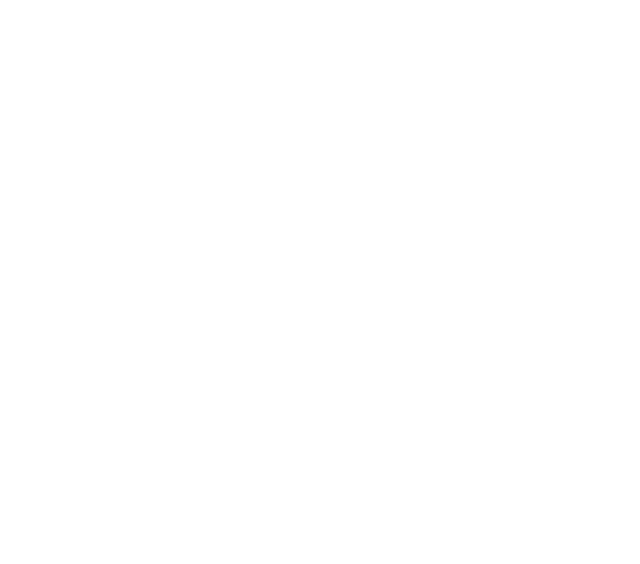
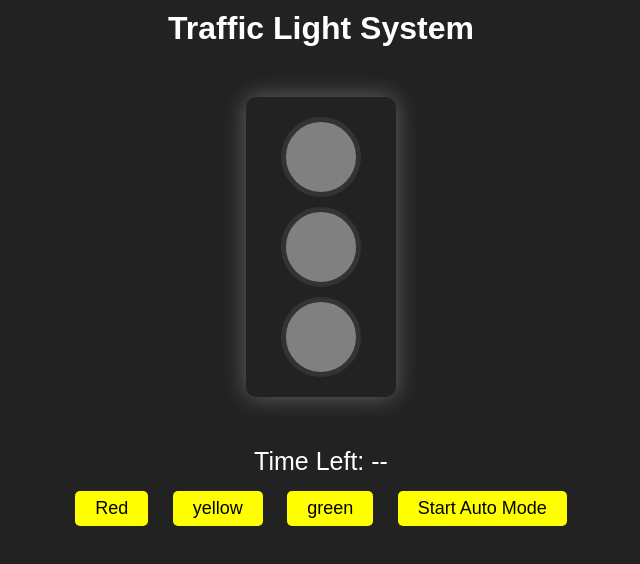
Before and after one commit to hasnainasif0761/DOM-traffic-Light-Pro, a plain HTML site: page index.html in a window 1280 px wide. Shown: the whole page, without its empty margins (319-959 px from the left). Drawn offline with Linux system fonts and the light colour scheme.

Commit message:
Second-Updation

```diff
--- a/index.html
+++ b/index.html
@@ -3,9 +3,23 @@
 <head>
     <meta charset="UTF-8">
     <meta name="viewport" content="width=device-width, initial-scale=1.0">
-    <title>Document</title>
+    <title>Traffic Light Simulator Project</title>
+    <link rel="icon" type="image/png" href="./logo.png">
+    <link rel="stylesheet" href="style.css">
 </head>
 <body>
+    <h1>Traffic Light System</h1>
+    <div id="traffic-light">
+        <div id="red" class="light"></div>
+        <div id="yellow" class="light"></div>
+        <div id="green" class="light"></div>
+    </div>
+    <div id="timer">Time Left: --</div>
 
+    <button onclick="manualRed()">Red</button>
+    <button onclick="manualYellow()">yellow</button>
+    <button onclick="manualGreen()">green</button>
+    <button onclick="startAuto()">Start Auto Mode</button>
+    <script src="script.js"></script>
 </body>
 </html>
--- /dev/null
+++ b/script.js
@@ -0,0 +1,23 @@
+let red = document.getElementById('red');
+let yellow = document.getElementById('yellow');
+let green = document.getElementById('green');
+let StartAuto = document.getElementById('startAuto');
+
+let counter;
+let currentLight = 'red';
+let timeLeft = 10;
+
+
+function turnOffLight () {
+    red.style.backgroundColor = 'grey'
+    yellow.style.backgroundColor = 'grey'
+    green.style.backgroundColor = 'grey'
+}
+
+function setRed () {
+    turnOffLight();
+    red.backgroundColor='red';
+    currentLight = 'red';
+    timeLeft = 10;
+    UpdateTimer();
+}
--- /dev/null
+++ b/style.css
@@ -0,0 +1,56 @@
+*
+{
+    margin: 0;
+    padding: 0;
+    box-sizing: border-box;
+    font-family: Arial, Helvetica, sans-serif;
+}
+body
+{
+    background-color: #222;
+    text-align: center;
+    color: #fff;
+}
+h1
+{
+    margin-top: 10px;
+}
+#traffic-light
+{
+    width: 150px;
+    height: 300px;
+    margin: 50px auto;
+    border-radius: 10px;
+    box-shadow: 0px 0px 23px rgb(255,255,255,0.3);
+    padding-top: 10px;
+}
+.light
+{
+    width: 80px;
+    height: 80px;
+    background: grey;
+    border-radius: 50%;
+    margin: 10px auto;
+    border: 5px solid #333;
+}
+#timer
+{
+    font-size: 25px;
+    margin: 10px;
+}
+button
+{
+    padding: 7px 20px;
+    font-size: 18px;
+    margin: 5px 10px;
+    cursor: pointer;
+    background: yellow;
+    border: none;
+    border-radius: 5px;
+    outline: none;
+}
+button:active
+{
+    transform: scale(1.1);
+    transform: translateY(5px);
+}
```
Also changed, not shown: logo.png (added).
